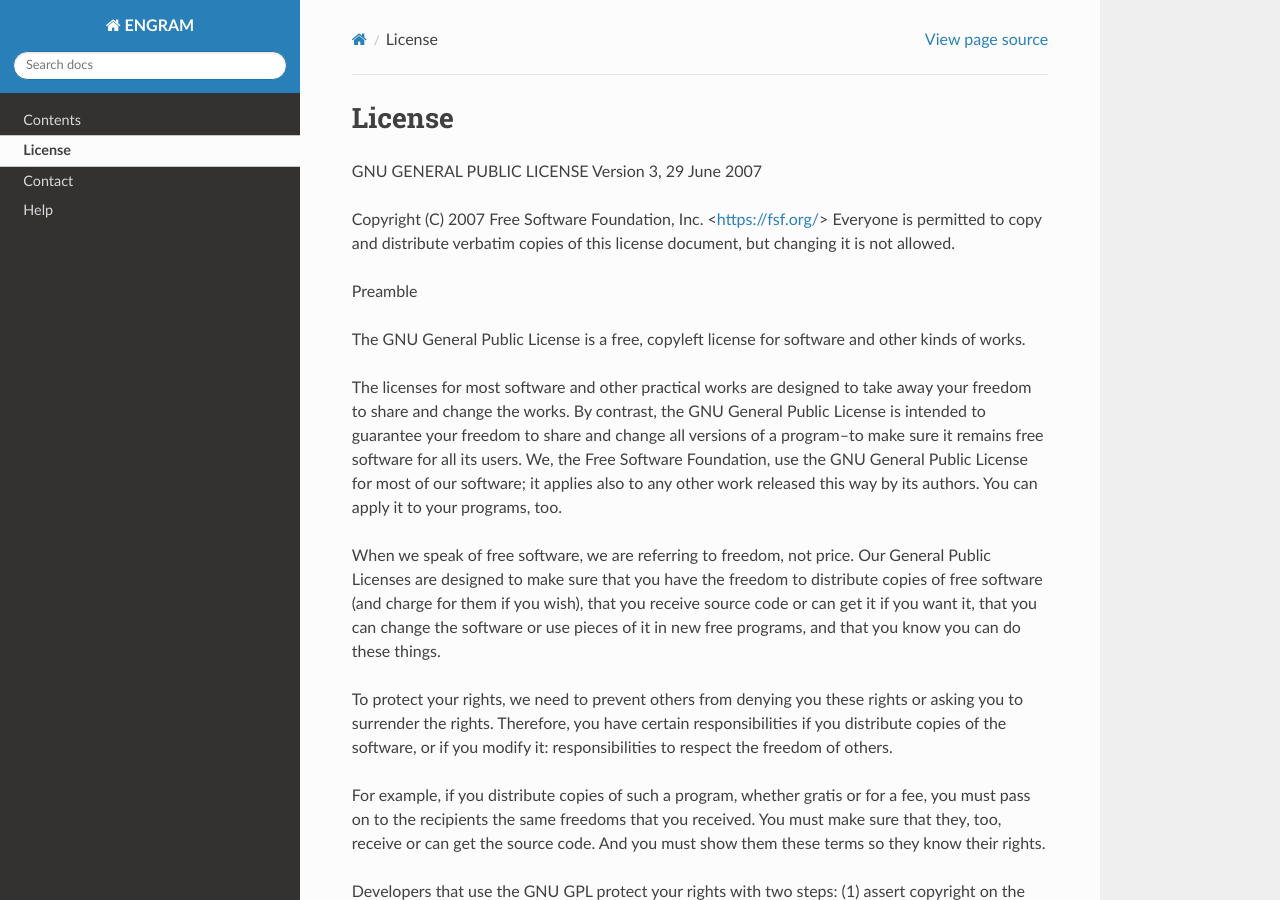
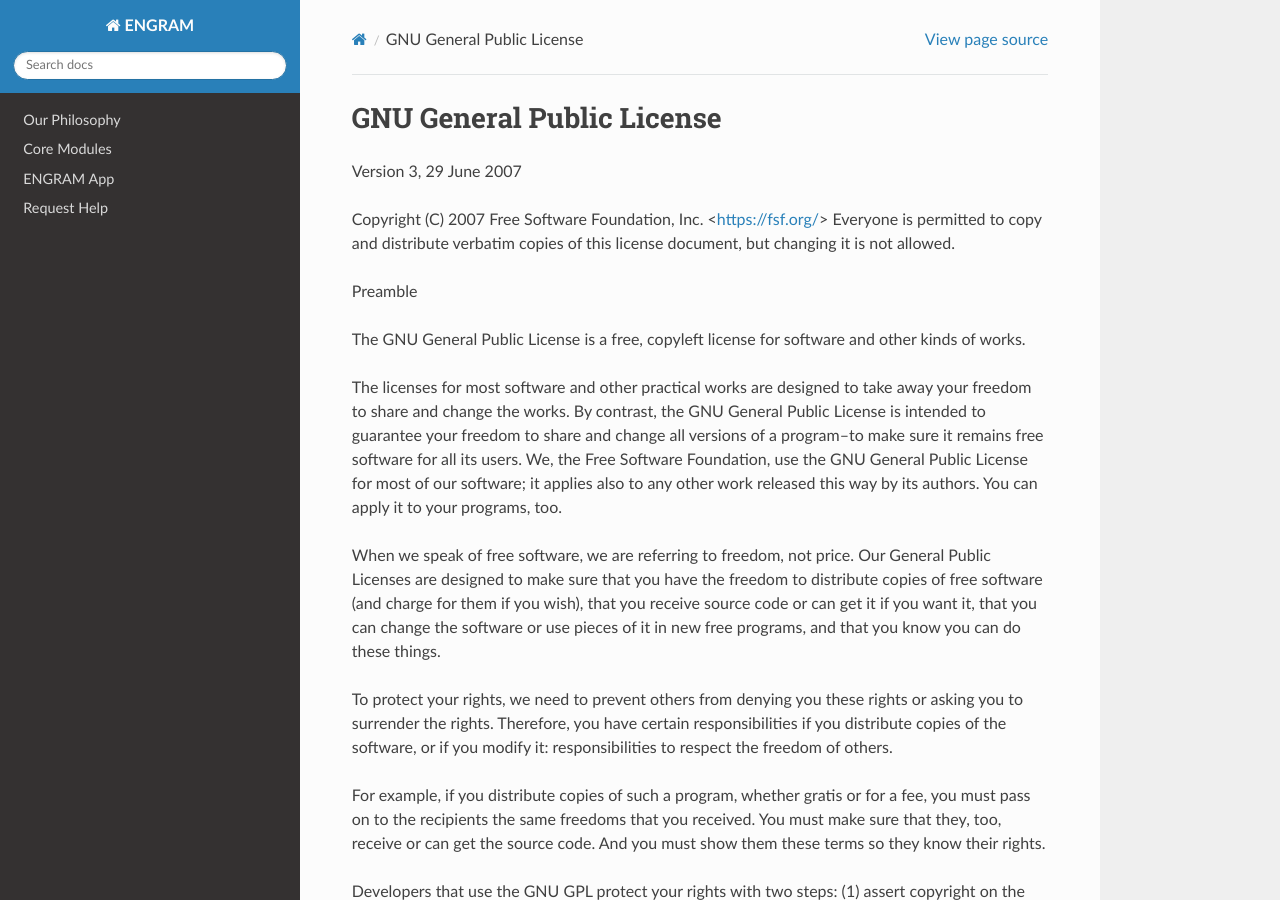
Before and after one commit to garrettmflynn/ENGRAM, a Sphinx documentation site: the page built from docs/source/license.rst, in a window 1280 px wide and 900 px high. Built offline with Sphinx 7.4.7 and the Read the Docs theme 2.0.0, drawn with Linux system fonts in a browser that asks for light colours; pages that are not in the unit, such as notebooks, are missing from menus; some of the changed text lies outside the part shown.

```diff
--- a/README.rst
+++ b/README.rst
@@ -16,7 +16,7 @@ This library includes several modules for cortical prosthesis development:
 ``engram.encode`` contains code for managing pipeline processes.
   - Train multi-input multi-output (MIMO) models
   - Train information decoding models
-``engram.represent`` contains code used for visualization.
+``engram.graph`` contains code used for graph visualization.
   - Visualize model weights
 
 These modules should serve as a solid foundation for your own domain-specific prostheses.
--- /dev/null
+++ b/docs/source/ENGRAMApp.rst
@@ -0,0 +1,10 @@
+ENGRAM App
+=============
+
+
+Development Backlog
+^^^^^^^^^^^^^^^^^^^^^
+
+
+Pipeline Structure
+^^^^^^^^^^^^^^^^^^^^
--- /dev/null
+++ b/docs/source/OurPhilosophy.rst
@@ -0,0 +1,2 @@
+Our Philosophy
+===============
--- a/docs/source/contents.rst
+++ /dev/null
@@ -1,2 +0,0 @@
-Contents
-=========
--- a/docs/source/help.rst
+++ /dev/null
@@ -1,4 +0,0 @@
-Help
-======
-
-If you're having trouble please email garrett@garrettflynn.
--- a/docs/source/license.rst
+++ b/docs/source/license.rst
@@ -1,8 +1,6 @@
 
-License
-=========
-
-GNU GENERAL PUBLIC LICENSE
+GNU General Public License
+===========================
 Version 3, 29 June 2007
 
 Copyright (C) 2007 Free Software Foundation, Inc. <https://fsf.org/>
@@ -676,8 +674,3 @@ may consider it more useful to permit linking proprietary applications with
 the library.  If this is what you want to do, use the GNU Lesser General
 Public License instead of this License.  But first, please read
 <https://www.gnu.org/licenses/why-not-lgpl.html>.
-
-
-Contact
-==========
-Questions? Please contact garrett@garrettflynn.com
```
Also changed, not shown: docs/source/AskHelp.rst (added, +8 -0 lines), docs/source/CoreModules.rst (added, +15 -0 lines), docs/source/index.rst (+17 -19 lines).
